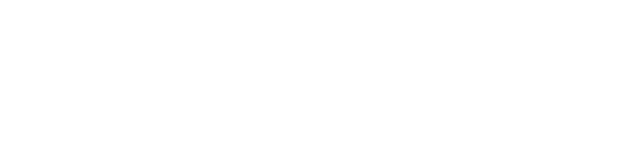
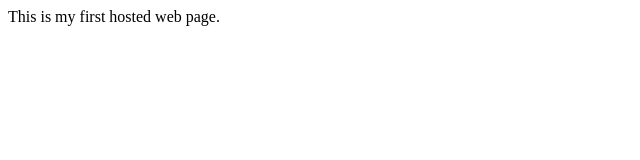
Before and after one commit to Kewowo/gh-pages, a plain HTML site: page index.html in a window 1280 px wide. Shown: the whole page, without its empty margins (0-640 px from the left). Drawn offline with Linux system fonts and the light colour scheme.

Commit message:
Update index.html

```diff
--- a/index.html
+++ b/index.html
@@ -1,4 +1,11 @@
 <!DOCTYPE html>
 <html>
-  <head> <title>Home Page</title>
+  <head>
+    <title>Home Page</title>
+  </head>
+
+  <body>
+    This is my first hosted web page.
+  </body>
+
 </html>
```
